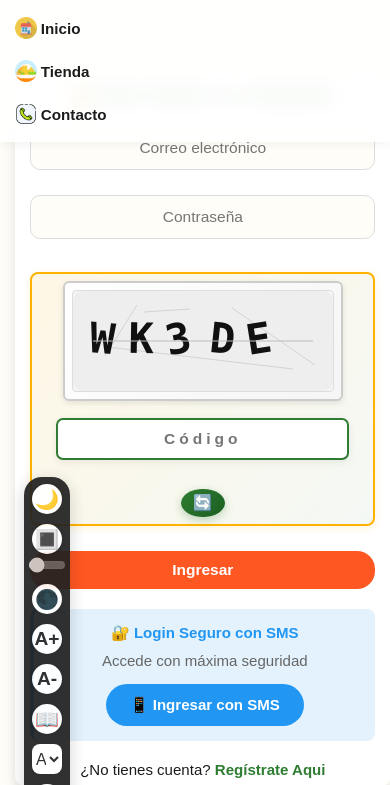
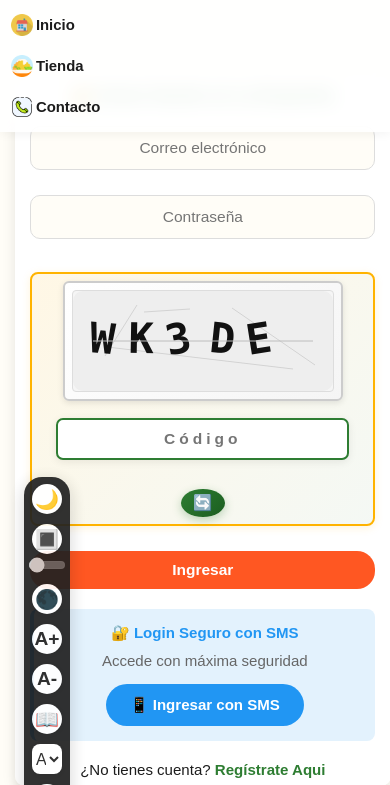
Before and after one commit to IngDavid-Torres/La-Esquinita-1, a Flask app: page /login in a window 390 px wide. Shown: the top 785 px of the page. Run offline with Flask 3, Linux system fonts and the light colour scheme.

Commit message:
Responsibilidad

```diff
--- a/templates/login.html
+++ b/templates/login.html
@@ -138,7 +138,7 @@
             position: fixed;
             top: 0;
             left: 0;
-            width: 100%;
+            width: 100vw;
             background: rgba(255, 255, 255, 0.85);
             backdrop-filter: blur(10px);
             padding: 30px 40px;
@@ -147,6 +147,7 @@
             align-items: center;
             box-shadow: 0 2px 10px rgba(0,0,0,0.05);
             z-index: 1000;
+            transition: padding 0.3s, gap 0.3s;
         }
         nav a {
             display: flex;
@@ -155,13 +156,15 @@
             text-decoration: none;
             color: var(--dark);
             font-weight: 600;
-            transition: color 0.3s, background 0.3s;
+            transition: color 0.3s, background 0.3s, font-size 0.3s, padding 0.3s;
             padding: 10px 18px;
             border-radius: 8px;
+            font-size: 1em;
         }
         nav a img {
             width: 40px;
             height: 40px;
+            transition: width 0.3s, height 0.3s;
         }
         nav a:hover {
             color: var(--accent);
@@ -395,13 +398,27 @@
             bottom: 0;
         }
         @media(max-width:600px){
+            nav {
+                flex-direction: column;
+                align-items: flex-start;
+                gap: 10px;
+                padding: 10px 2vw;
+                min-height: 60px;
+            }
+            nav a {
+                font-size: 0.98em;
+                padding: 8px 10px;
+                gap: 4px;
+            }
+            nav a img {
+                width: 28px;
+                height: 28px;
+            }
             .container {
                 margin-top: 110px;
                 padding: 18px 8px 18px 8px;
             }
             h2 { font-size: 1.3em; }
-            nav { gap: 18px; padding: 18px 8px; }
-            nav a img { width: 28px; height: 28px; }
         }
 
         @media(max-width:430px){
@@ -409,15 +426,15 @@
                 padding: 7px;
             }
             nav {
-                    gap: 7px;
-                    padding: 10px 2vw;
                 flex-direction: column;
                 align-items: flex-start;
+                gap: 5px;
+                padding: 7px 1vw;
             }
             nav a {
-                    font-size: 0.95em;
+                font-size: 0.93em;
                 padding: 7px 7px;
-                    gap: 4px;
+                gap: 3px;
             }
             nav a img {
                 width: 22px;
```
Lines whose indentation alone changed are shown as unchanged.
